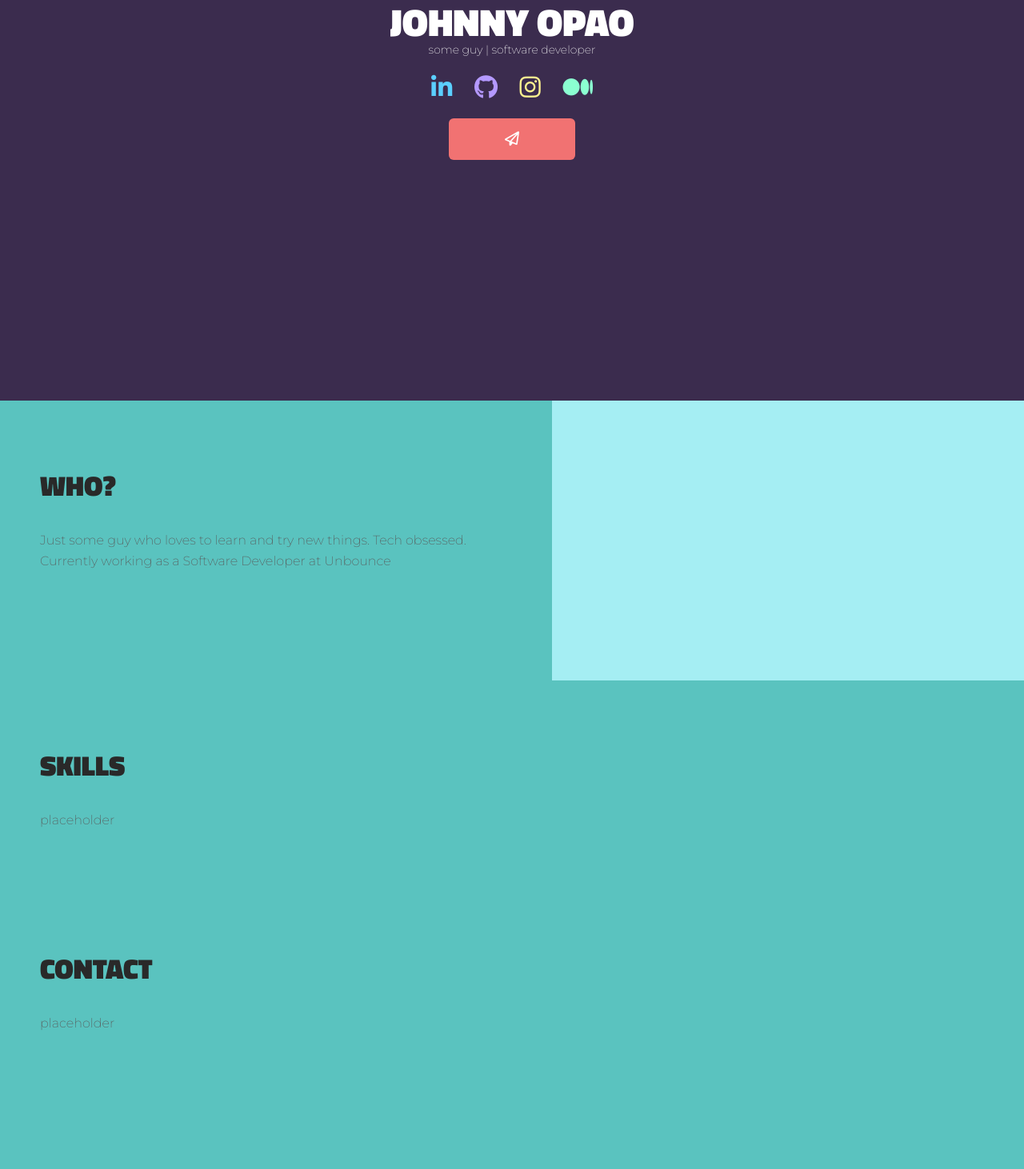
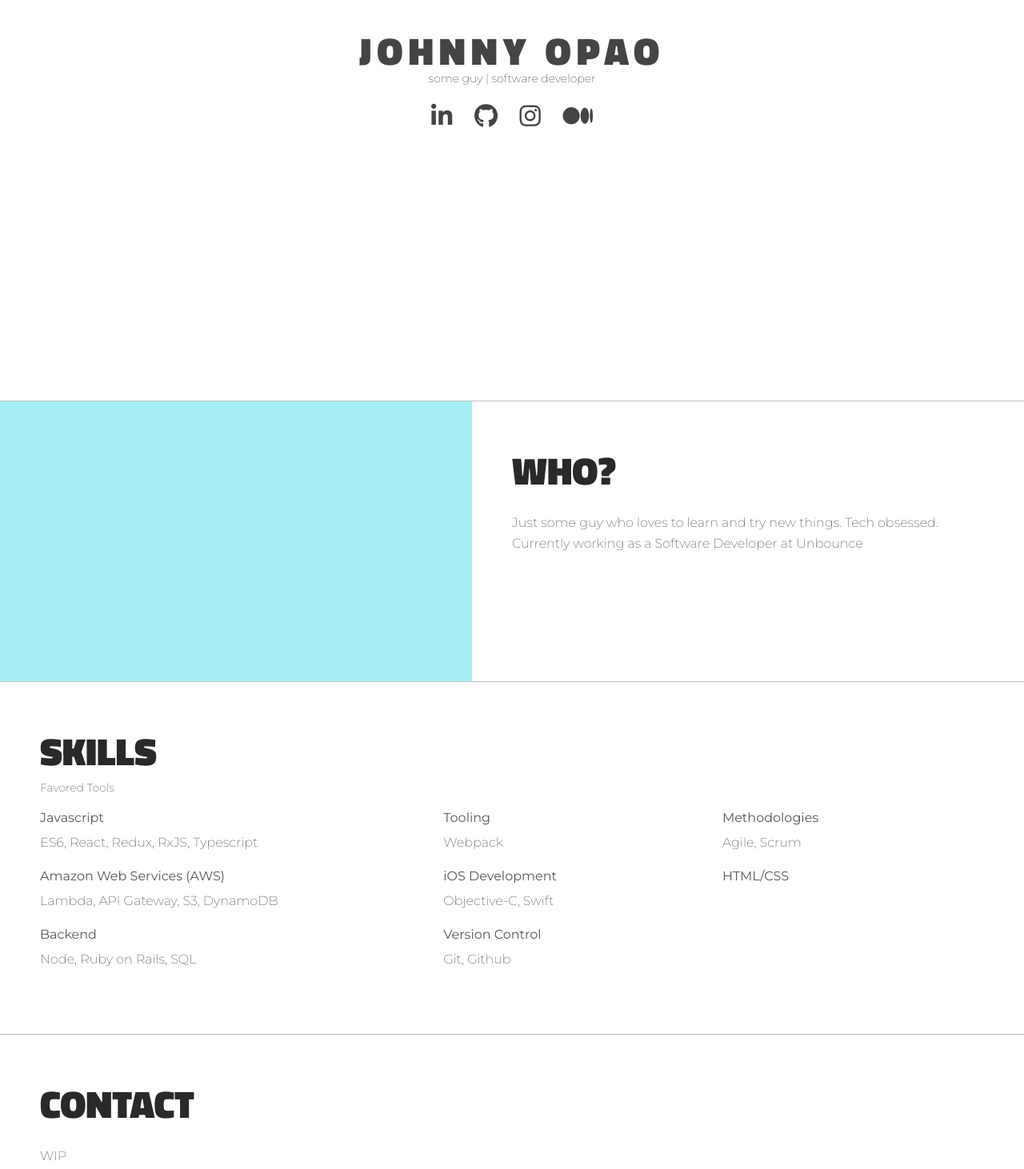
Before and after one commit to johnnyopao/personal-website, a website: page index.html in a window 1280 px wide. Shown: the part 299-1761 px from the top of the page at 80% size. Before the commit the page ends 1658 px from the top, so only its background shows below. Drawn offline with Linux system fonts and the light colour scheme.

Commit message:
Add skills section. Change colors.

```diff
--- a/index.html
+++ b/index.html
@@ -7,8 +7,8 @@
 
   <link href="style.css" rel="stylesheet">
 
-  <!--TODO Consodate into one link tag-->
-  <link href="https://fonts.googleapis.com/css?family=Montserrat:200" rel="stylesheet">
+  <!--TODO Consodate into one link tag. Remove unused weights-->
+  <link href="https://fonts.googleapis.com/css?family=Montserrat:200,400" rel="stylesheet">
   <link href="https://fonts.googleapis.com/css?family=Titillium+Web:400,900" rel="stylesheet">
 
 
@@ -19,6 +19,7 @@
 
   <meta name="description" content="For all things about Johnny">
   <meta name="author" content="Johnny Opao">
+  <meta name="viewport" content="width=device-width, initial-scale=1.0, maximum-scale=1.0" />
 </head>
 
 <body>
@@ -39,51 +40,67 @@
         <i class="fa fa-medium" aria-hidden="true"></i>
       </a>
     </div>
-    <div class="cta">
+    <!--<div class="cta">
       <i class="fa fa-paper-plane-o" aria-hidden="true"></i>
-    </div>
+    </div>-->
   </header>
   <section class="hero">
+    <div class="right-pane"></div>
     <div class="left-pane">
       <h1>WHO?</h1>
       <p>
         Just some guy who loves to learn and try new things.
         Tech obsessed. Currently working as a Software Developer at
-        <a href='//www.unbounce.com' target='_blank'>Unbounce</a>
+        <a href="//www.unbounce.com" target="_blank">Unbounce</a>
       </p>
     </div>
-    <div class="right-pane"></div>
   </section>
   <section>
     <div class="full-pane">
       <h1>SKILLS</h1>
-      <p>
-        placeholder
-      </p>
+      <h3>Favored Tools</h3>
+      <div class="flex-row-wrap">
+        <div class="tech-group">
+          <p class="tech">Javascript</p>
+          <p class="sub-tech">ES6, React, Redux, RxJS, Typescript</p>
+          <p class="tech">Amazon Web Services (AWS)</p>
+          <p class="sub-tech">Lambda, API Gateway, S3, DynamoDB</p>
+          <p class="tech">Backend</p>
+          <p class="sub-tech">Node, Ruby on Rails, SQL</p>
+        </div>
+        <div class="tech-group">
+          <p class="tech">Tooling</p>
+          <p class="sub-tech">Webpack</p>
+          <p class="tech">iOS Development</p>
+          <p class="sub-tech">Objective-C, Swift<p/>
+          <p class="tech">Version Control</p>
+          <p class="sub-tech">Git, Github</p>
+        </div>
+        <div class="tech-group">
+          <p class="tech">Methodologies</p>
+          <p class="sub-tech">Agile, Scrum</p>
+          <p class="tech">HTML/CSS</p>
+        </div>
+      </div>
     </div>
   </section>
   <section>
     <div class="full-pane">
       <h1>CONTACT</h1>
       <p>
-        placeholder
+        WIP
       </p>
     </div>
   </section>
   <script>
-    var headerElm;
+      (function(i,s,o,g,r,a,m){i['GoogleAnalyticsObject']=r;i[r]=i[r]||function(){
+      (i[r].q=i[r].q||[]).push(arguments)},i[r].l=1*new Date();a=s.createElement(o),
+      m=s.getElementsByTagName(o)[0];a.async=1;a.src=g;m.parentNode.insertBefore(a,m)
+      })(window,document,'script','https://www.google-analytics.com/analytics.js','ga');
 
-    function onLoad() {
-      headerElm = document.getElementsByTagName('header')[0];
-      adjustHeader();
-    }
+      ga('create', 'UA-104639857-2', 'auto');
+      ga('send', 'pageview');
 
-    function adjustHeader() {
-      headerElm.style.height = window.innerHeight + 'px';
-    };
-
-    document.addEventListener('DOMContentLoaded', onLoad, false);
-    window.addEventListener("resize", adjustHeader);
-  </script>
+    </script>
 </body>
 </html>
--- a/package.json
+++ b/package.json
@@ -10,6 +10,7 @@
   "license": "ISC",
   "dependencies": {},
   "devDependencies": {
+    "prettier": "^1.6.1",
     "reload": "^1.1.5"
   }
 }
--- a/style.css
+++ b/style.css
@@ -1,10 +1,5 @@
 html {
   background-color: #fff;
-  color: #2f2f2f;
-}
-
-html {
-  background-color: #5ac3bf;
   color: #2f2f2f;
 }
 
@@ -22,25 +17,25 @@ header {
   flex-direction: column;
   justify-content: center;
   align-items: center;
-  background-color: #3b2c4e;
-  color: #fff;
+  color: #444;
+  background-color: #fff;
 }
 
-/*header {
-  display: flex;
-  flex-direction: column;
-  justify-content: center;
-  align-items: center;
-  background-color: #5ac3bf;
-  color: #fff;
-}*/
+html,
+body,
+header {
+  width: 100%;
+  height: 100%;
+}
 
-header > div{
+header > div {
   margin-top: 20px;
 }
 
-p, body {
-  font-family: 'Montserrat', sans-serif;
+p,
+body {
+  font-family: "Montserrat", sans-serif;
+  font-weight: 200;
 }
 
 p {
@@ -49,12 +44,15 @@ p {
 
 h1 {
   color: #292929;
-  font-family: 'Titillium Web', sans-serif;
-  font-size: 35px;
+  font-family: "Titillium Web", sans-serif;
+  font-size: 48px;
+  margin: 0;
 }
 
 h2 {
-  font-family: 'Titillium Web', sans-serif;
+  letter-spacing: 7px;
+  margin-left: 7px;
+  font-family: "Titillium Web", sans-serif;
   font-style: normal;
   font-weight: 900;
   font-size: 48px;
@@ -63,7 +61,7 @@ h2 {
 }
 
 h3 {
-  font-family: 'Montserrat', sans-serif;
+  font-family: "Montserrat", sans-serif;
   font-size: 14px;
   font-weight: 100;
   margin: 0;
@@ -71,7 +69,8 @@ h3 {
 
 section {
   display: flex;
-  color: #585858
+  color: #585858;
+  border-top: 1px solid #bfbfbf;
 }
 
 .hero {
@@ -91,9 +90,29 @@ section {
   background-color: #a5eef3;
 }
 
-.full-pane{
+.full-pane {
   margin: 50px;
+  margin-bottom: 80px;
   width: 100vw;
+}
+
+.flex-row-wrap {
+  display: flex;
+  flex-wrap: wrap;
+}
+
+.tech-group {
+  flex-grow: 1;
+  min-width: 200px;
+}
+
+.tech {
+  font-weight: 400;
+  margin-bottom: 5px;
+}
+
+.sub-tech {
+  margin: 0;
 }
 
 .cta {
@@ -122,7 +141,7 @@ section {
   color: #fff;
 }
 
-.medium-link {
+/*.medium-link {
   color: #8bffd1;
 }
 
@@ -136,4 +155,4 @@ section {
 
 .github-link {
   color: #b499ff;
-}
+}*/
```
Also changed, not shown: README.md, 1 other file.
